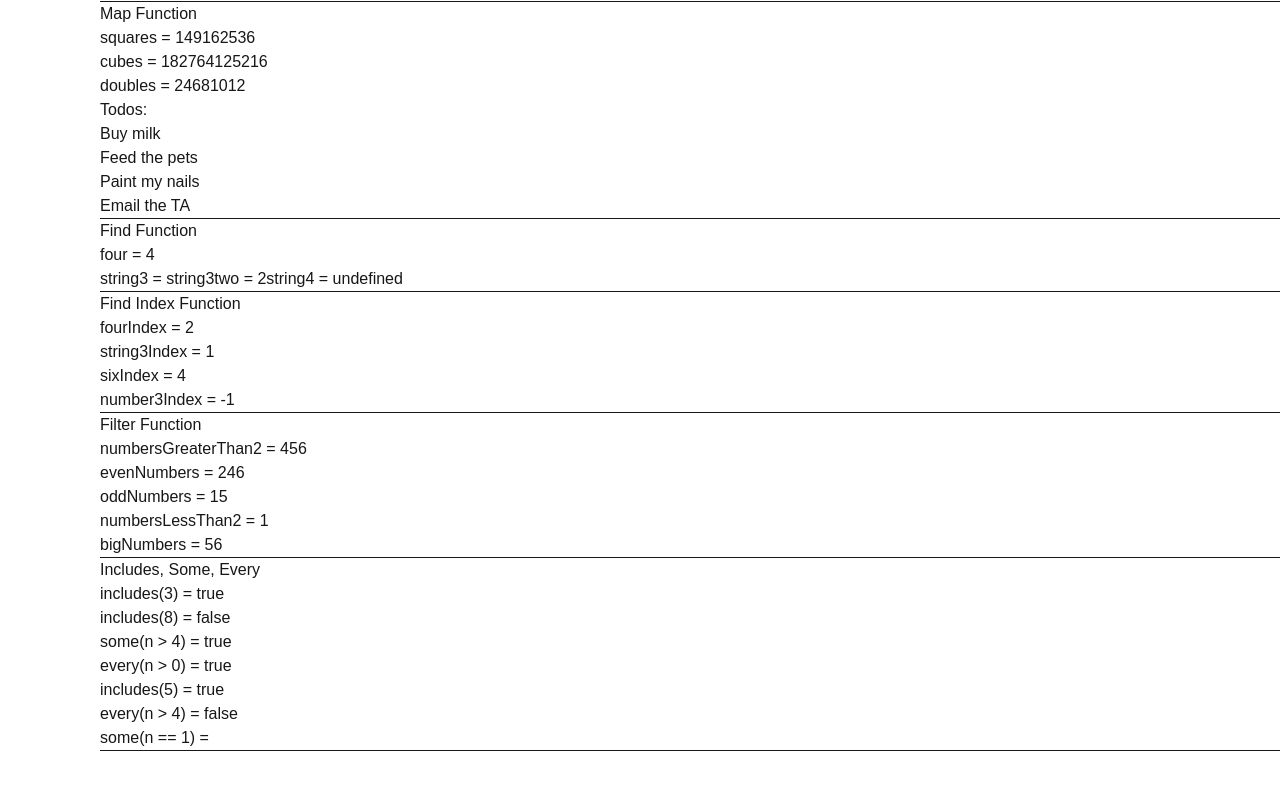
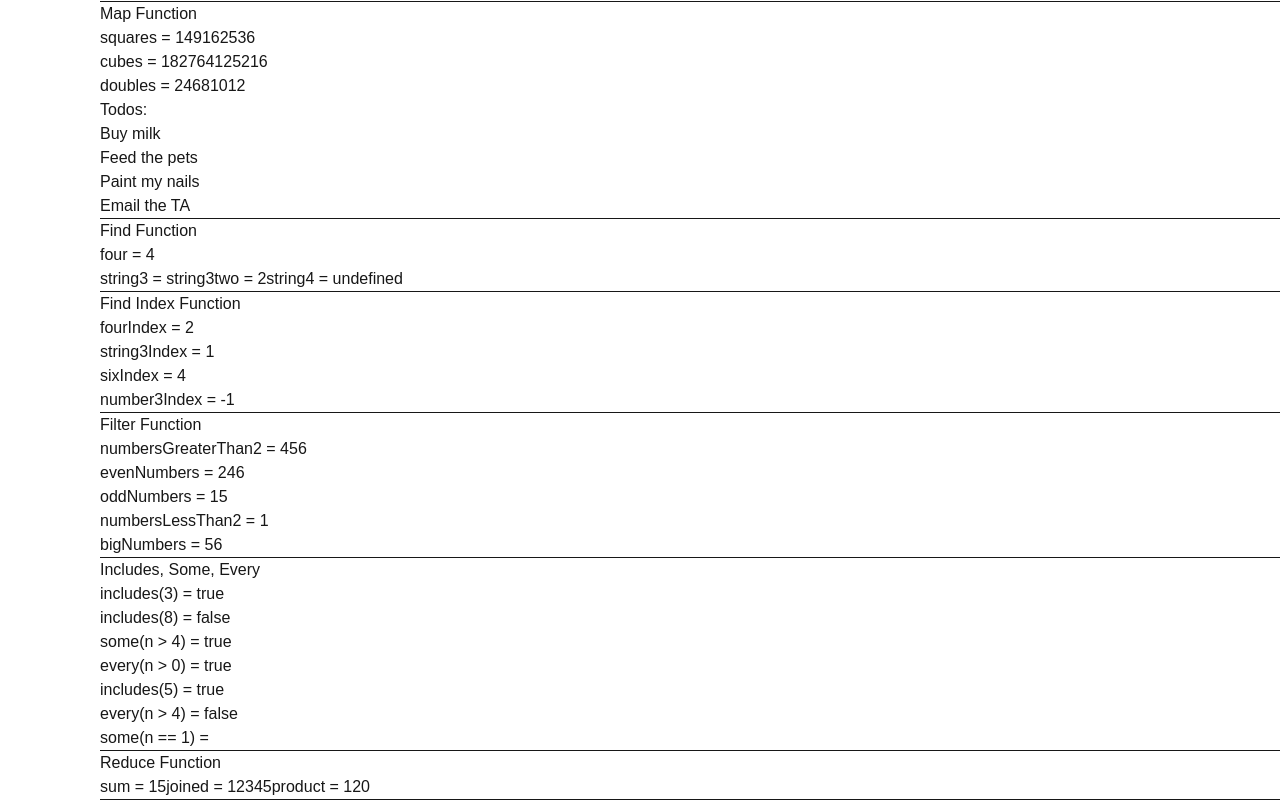
Before and after one commit to rileypk8/webdev-client, a Next.js app: page /labs/lab3 in a window 1280 px wide. Shown: the part 2484-3284 px from the top of the page. Before the commit the page ends 3235 px from the top, so only its background shows below. Built offline with nearby package versions, Linux system fonts and the light colour scheme.

Commit message:
a3: 3.4.9

```diff
--- /dev/null
+++ b/app/labs/lab3/ReduceFunction.tsx
@@ -0,0 +1,15 @@
+export default function ReduceFunction() {
+  const numbers = [1, 2, 3, 4, 5];
+  const sum = numbers.reduce((total, n) => total + n, 0);
+  const joined = numbers.reduce((text, n) => text + n, "");
+  const product = numbers.reduce((total, n) => total * n, 1);
+  return (
+    <div id="wd-reduce-function">
+      <h4>Reduce Function</h4>
+      sum = {sum}
+      joined = {joined}
+      product = {product}
+      <hr />
+    </div>
+  );
+}
--- a/app/labs/lab3/page.tsx
+++ b/app/labs/lab3/page.tsx
@@ -19,6 +19,7 @@ import FindFunction from "./FindFunction";
 import FindIndex from "./FindIndex";
 import FilterFunction from "./FilterFunction";
 import IncludesSomeEvery from "./IncludesSomeEvery";
+import ReduceFunction from "./ReduceFunction";
 
 export default function Lab3() {
   return (
@@ -45,6 +46,7 @@ export default function Lab3() {
       <FindIndex />
       <FilterFunction />
       <IncludesSomeEvery />
+      <ReduceFunction />
     </div>
   );
 }
```
